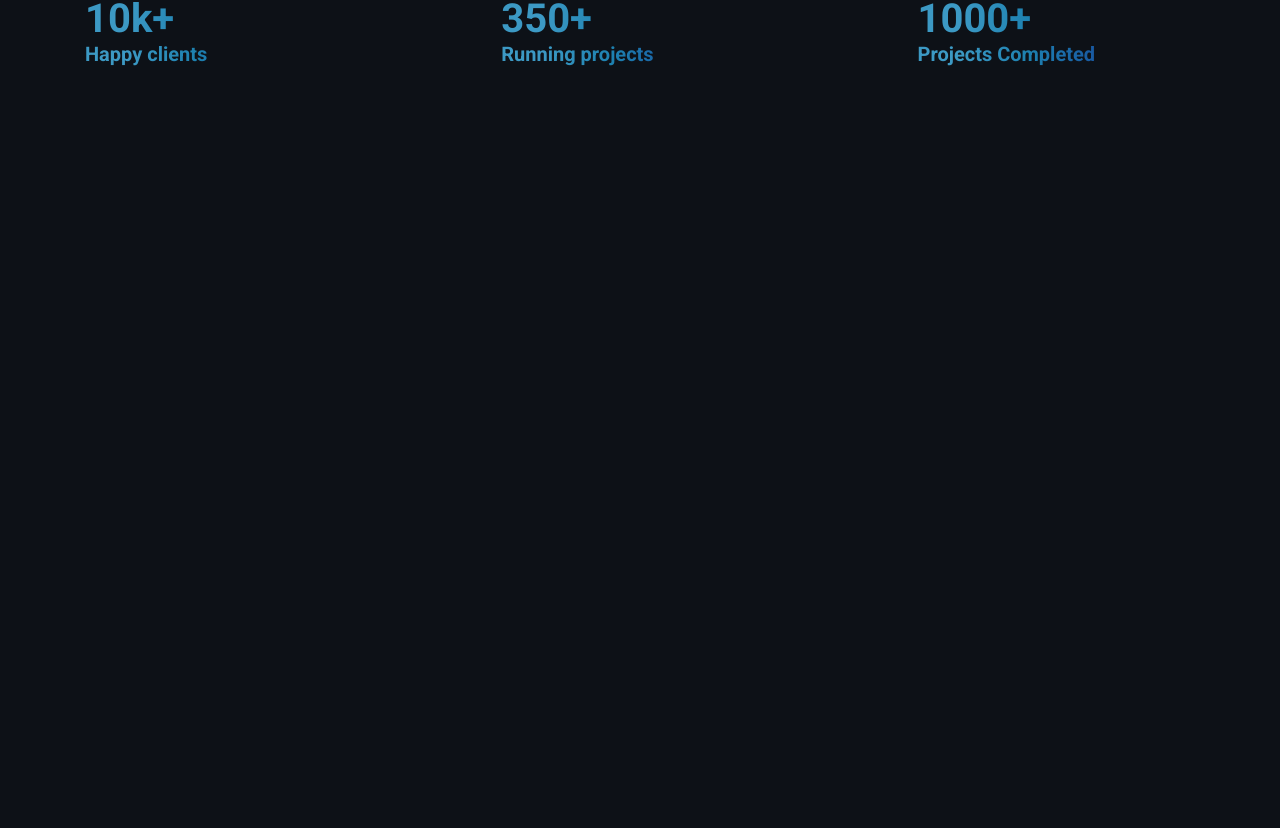
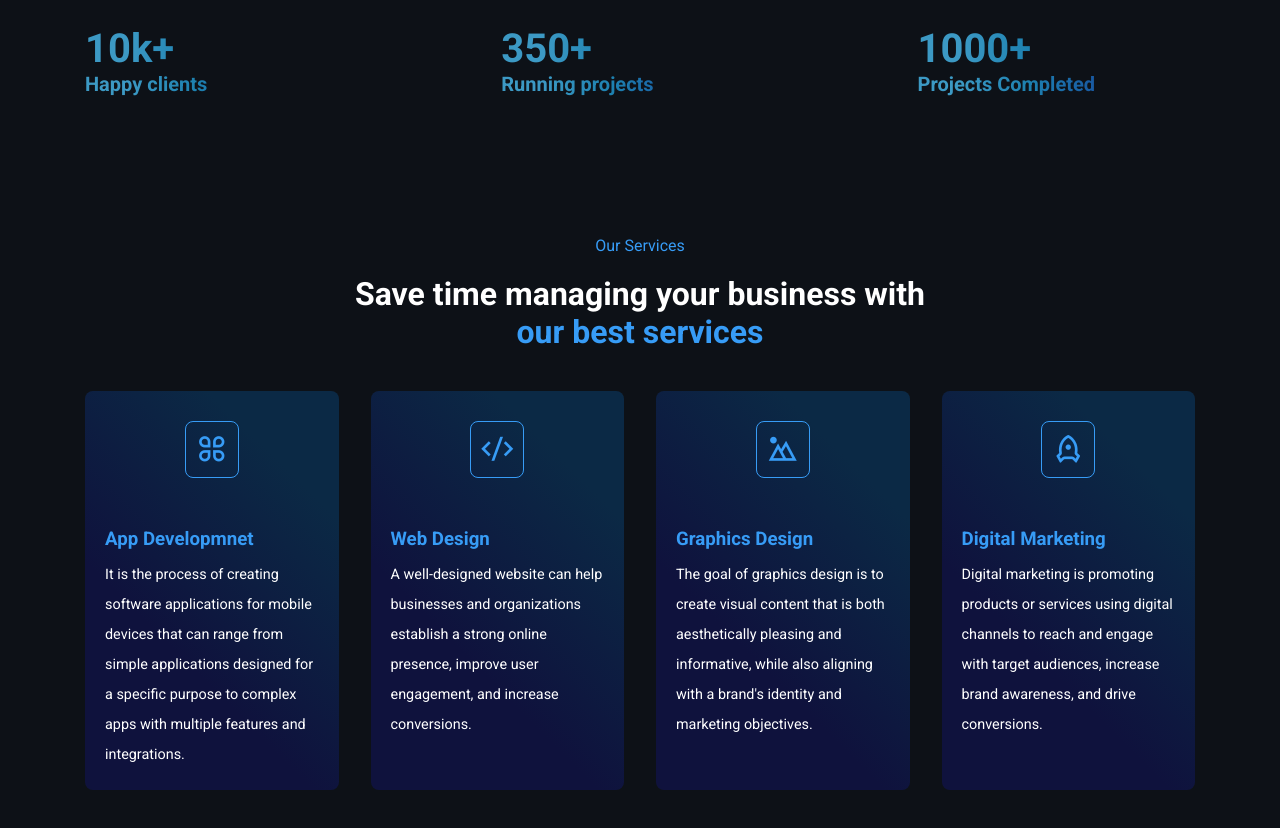
Before and after one commit to xroobix/AgencyWebsite, a React (Vite) app: page / in a window 1280 px wide. Shown: the part 722-1550 px from the top of the page. Before the commit the page ends 848 px from the top, so only its background shows below. Built offline with nearby package versions, Linux system fonts and the light colour scheme.

Commit message:
Create Services and Card Components

```diff
--- a/src/App.css
+++ b/src/App.css
@@ -9,6 +9,16 @@
     rgba(29, 129, 176, 1) 40%,
     rgb(23, 79, 158) 70%
   );
+  --card-bg: linear-gradient(
+    45deg,
+    rgba(15, 18, 61, 1) 23%,
+    rgba(15, 18, 61, 1) 35%,
+    rgba(11, 41, 69, 1) 80%
+  );
+}
+
+html {
+  scroll-behavior: smooth;
 }
 
 * {
@@ -32,11 +42,12 @@ a:hover {
 }
 
 h1, h2 {
-  color: white
+  color: white;
+  font-size: 2rem;
 }
 
 section {
-  padding: 60px 0px;
+  padding: 70px 0px;
 }
 
 .container {
@@ -50,3 +61,10 @@ section {
   line-height: 30px;
   font-size: .9rem;
 }
+
+.subtitle {
+  font-size: 1rem;
+  color: var(--primary-color);
+  font-weight: 400;
+  margin-bottom: 20px;
+}
--- a/src/App.tsx
+++ b/src/App.tsx
@@ -2,6 +2,7 @@ import './App.css';
 import { Counter } from './Components/Counter/Counter';
 import { Header } from './Components/Header/Header';
 import { Hero } from './Components/Hero/Hero';
+import { Services } from './Components/Services/Services';
 
 function App() {
   return (
@@ -9,6 +10,7 @@ function App() {
       <Header />
       <Hero />
       <Counter />
+      <Services />
     </>
   );
 }
--- /dev/null
+++ b/src/Components/Services/Card.tsx
@@ -0,0 +1,19 @@
+import { FC } from 'react';
+
+interface Props {
+  icon: string;
+  title: string;
+  description: string;
+}
+
+export const Card: FC<Props> = ({ icon, title, description }) => {
+  return (
+    <div className="services__item">
+      <span className="services__icon">
+        <i className={icon} />
+      </span>
+      <h3 className="services__title">{title}</h3>
+      <p className="description">{description}</p>
+    </div>
+  );
+};
--- /dev/null
+++ b/src/Components/Services/Services.tsx
@@ -0,0 +1,44 @@
+import { Card } from './Card';
+import './services.css';
+
+const servicesData = [
+    {
+        icon: "ri-apps-line",
+        title: "App Developmnet",
+        description: "It is the process of creating software applications for mobile devices that can range from simple applications designed for a specific purpose to complex apps with multiple features and integrations.",
+    },
+    {
+        icon: "ri-code-s-slash-line",
+        title: "Web Design",
+        description: "A well-designed website can help businesses and organizations establish a strong online presence, improve user engagement, and increase conversions.",
+    },
+    {
+        icon: "ri-landscape-line",
+        title: "Graphics Design",
+        description: "The goal of graphics design is to create visual content that is both aesthetically pleasing and informative, while also aligning with a brand's identity and marketing objectives.",
+    },
+    {
+        icon: "ri-rocket-line",
+        title: "Digital Marketing",
+        description: "Digital marketing is promoting products or services using digital channels to reach and engage with target audiences, increase brand awareness, and drive conversions.",
+    },
+]
+
+export const Services = () => {
+  return (
+    <section id="services">
+      <div className="container">
+        <div className="services__top-content">
+          <h6 className="subtitle">Our Services</h6>
+          <h2>Save time managing your business with</h2>
+          <h2 className="highlight">our best services</h2>
+        </div>
+        <div className="services__item-wrapper">
+            {servicesData.map((i, idx) => (
+                <Card key={`services__item-${idx}`} title={i.title} description={i.description} icon={i.icon}/>
+            ))}
+        </div>
+      </div>
+    </section>
+  );
+};
--- /dev/null
+++ b/src/Components/Services/services.css
@@ -0,0 +1,37 @@
+.services__top-content {
+    text-align: center;
+    margin-bottom: 40px;
+}
+
+.services__item-wrapper {
+    display: flex;
+    justify-content: space-between;
+    column-gap: 2rem;
+}
+
+.services__item {
+    background: var(--card-bg);
+    width: 25%;
+    padding: 20px;
+    border-radius: .5rem;
+}
+
+.services__icon {
+    display: flex;
+    align-items: center;
+    justify-content: center;
+    padding: 10px 0px 40px 0px;
+}
+
+.services__icon i {
+    font-size: 2rem;
+    color: var(--primary-color);
+    padding: 10px;
+    border: 1px solid var(--primary-color);
+    border-radius: .5rem;
+}
+
+.services__title {
+    color: var(--primary-color);
+    margin-block: 10px;
+}
```
